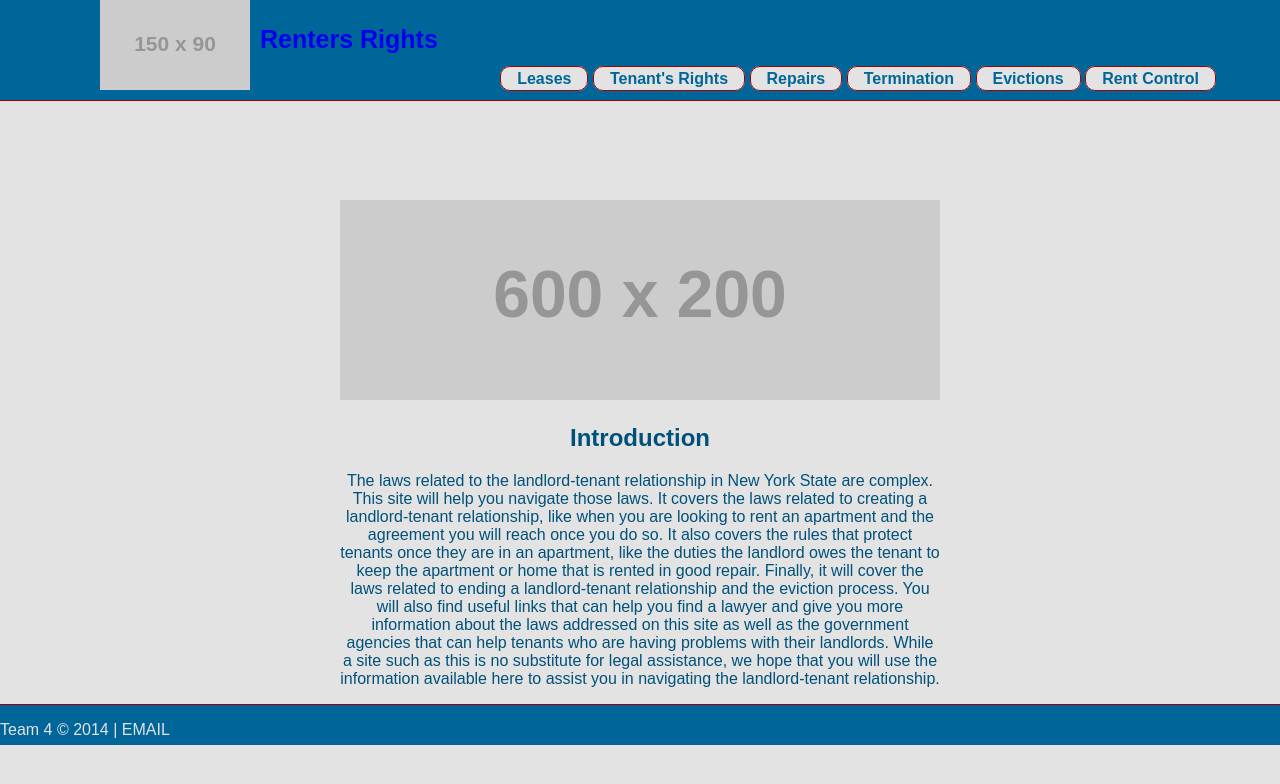
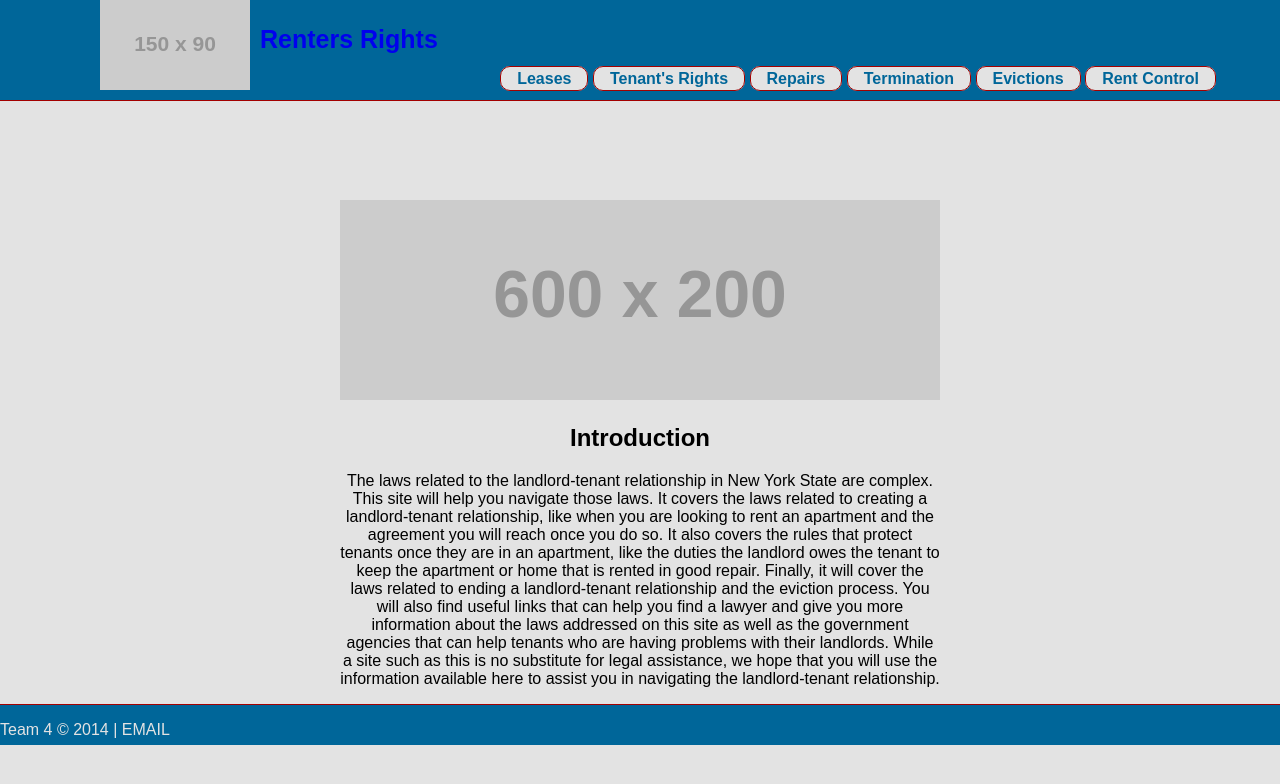
Before and after one commit to iinf362/team4, a Jekyll site: the page built from index.html, in a window 1280 px wide. Shown: the top 784 px of the page. Built offline with Jekyll 4.4.1, drawn with Linux system fonts in a browser that asks for light colours.

Commit message:
changed text color
this color was really hard to read IMO trying to make this text readable
is hard but I'm going to try a few things

```diff
--- a/css/main.css
+++ b/css/main.css
@@ -108,7 +108,7 @@ body {
 }
 
 .content {
-	color: #00517a;
+	color: black;
 	margin: 0 auto;
 	max-width: 600px;
 	height: 100%;
```
